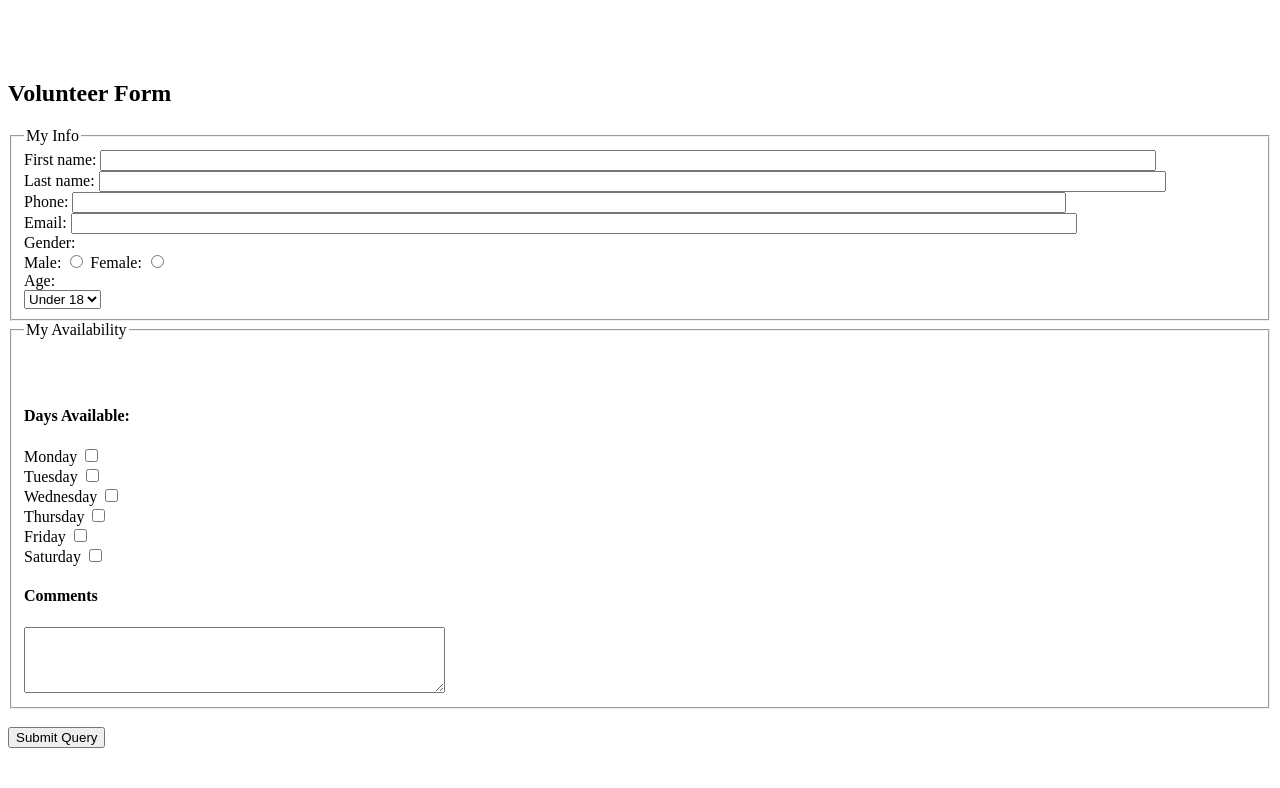
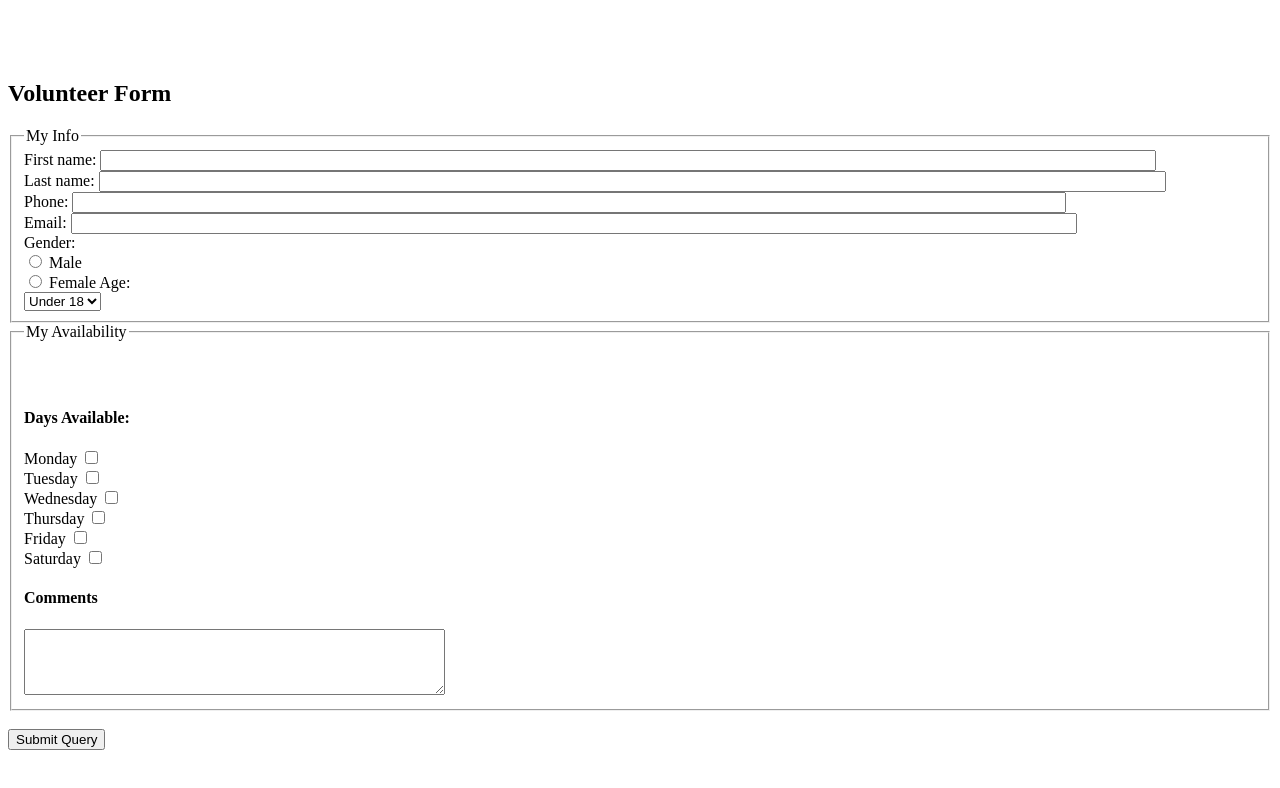
Before and after one commit to PhoenixL13/Lab5, a plain HTML site: page index.html in a window 1280 px wide. Drawn offline with Linux system fonts and the light colour scheme.

Commit message:
Fix gender radio button labels and names

```diff
--- a/index.html
+++ b/index.html
@@ -30,10 +30,10 @@
 
 
         <label for="gender">Gender:</label><br>
-            <label for="male">Male:</label>
-            <input type="radio" id="male" name="gender_field" value="Male">
-            <label for="female">Female:</label>
-            <input type="radio" id="female" name="gender_field" value="Female"><br>
+            <input type="radio" id="male" name="gender" value="male">
+            <label for="male">Male</label><br>
+            <input type="radio" id="female" name="gender" value="female">
+            <label for="female">Female</label>
 
         <label for="age">Age:</label><br>
             <select id="age" name="age_field">
```
